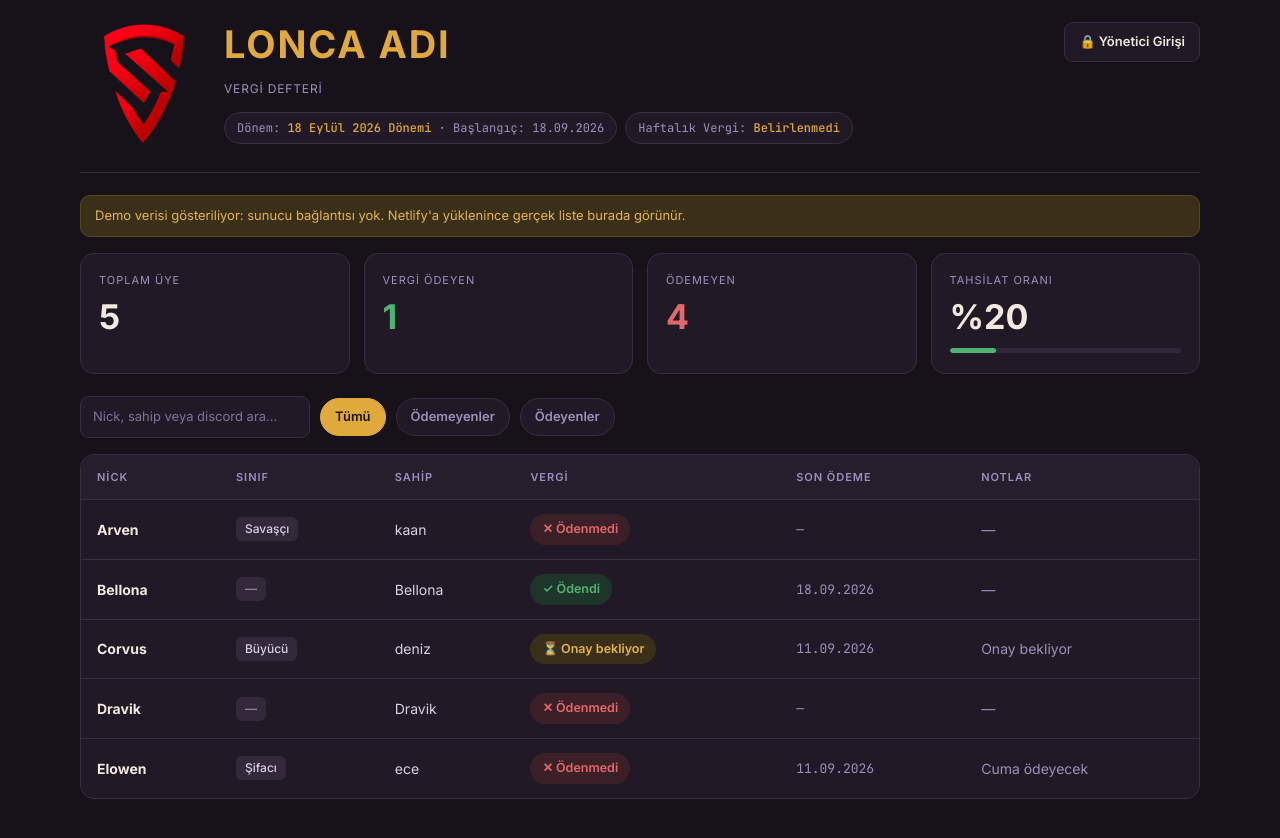
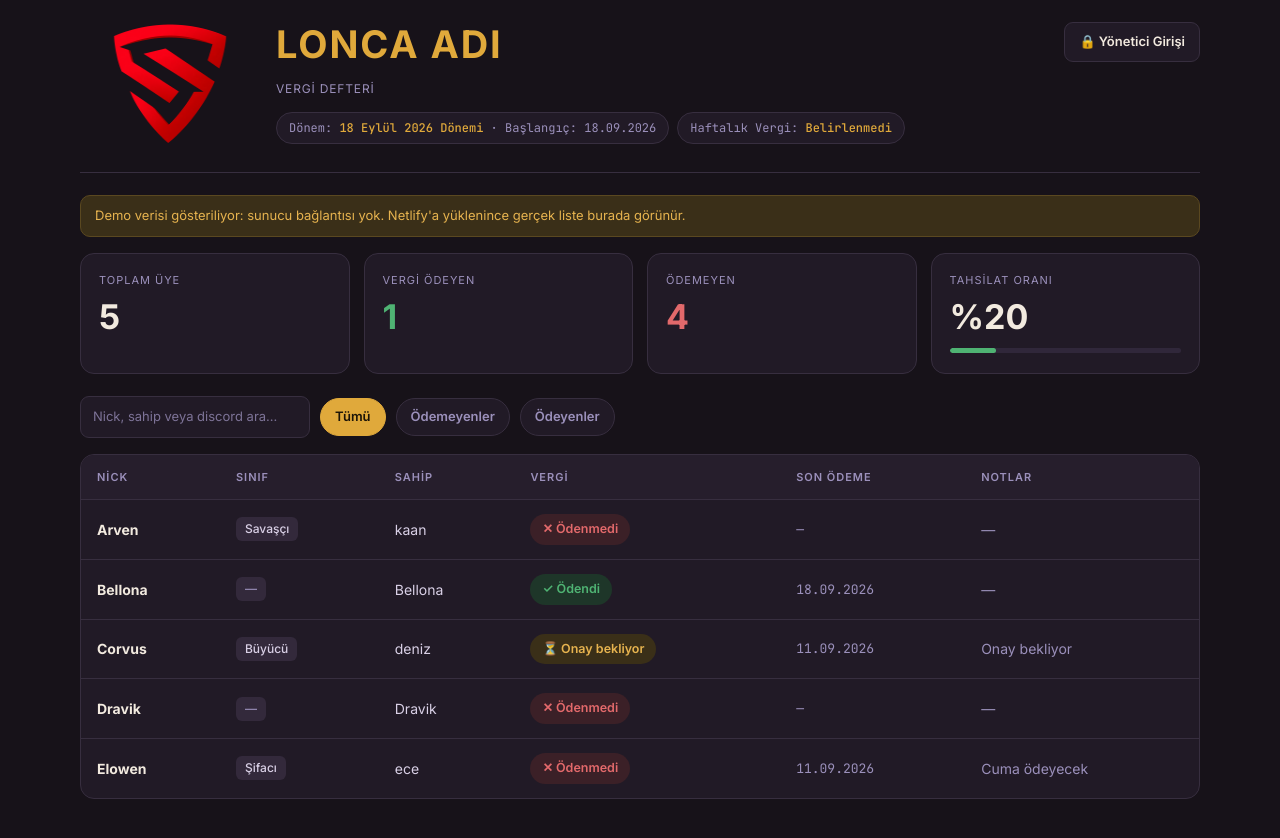
Before and after one commit to rubinumfenix/lonca-vergi, a website: page public/index.html in a window 1280 px wide. Drawn offline with Linux system fonts and the light colour scheme; no server answers.

Commit message:
Update index.html

```diff
--- a/public/index.html
+++ b/public/index.html
@@ -37,7 +37,7 @@ button,input{font:inherit;color:inherit}
 /* header */
 .top{display:flex;justify-content:space-between;align-items:flex-start;gap:16px}
 .brand{display:flex;gap:16px;align-items:flex-start;min-width:0}
-.logo{width:128px;height:128px;padding:-10px;flex:none,}
+.logo{width:180px;height:128px;padding:-10px;flex:none,}
 .brand-text{min-width:0}
 h1{
   margin:2px 0 0;font:800 38px/1.1 "Cinzel",Georgia,serif;letter-spacing:.05em;margin:2px 0 0;font:800 38px/1.1 "Inter",system-ui,-apple-system,"Segoe UI",Roboto,sans-serif;letter-spacing:.05em;
```
